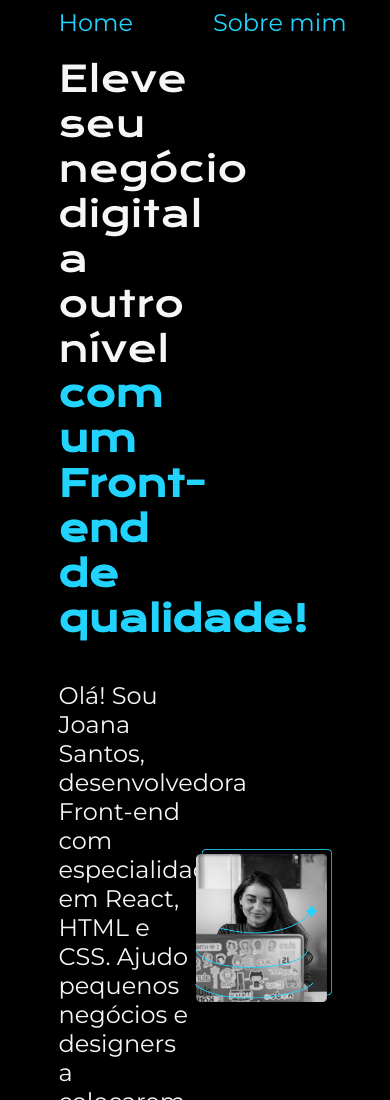
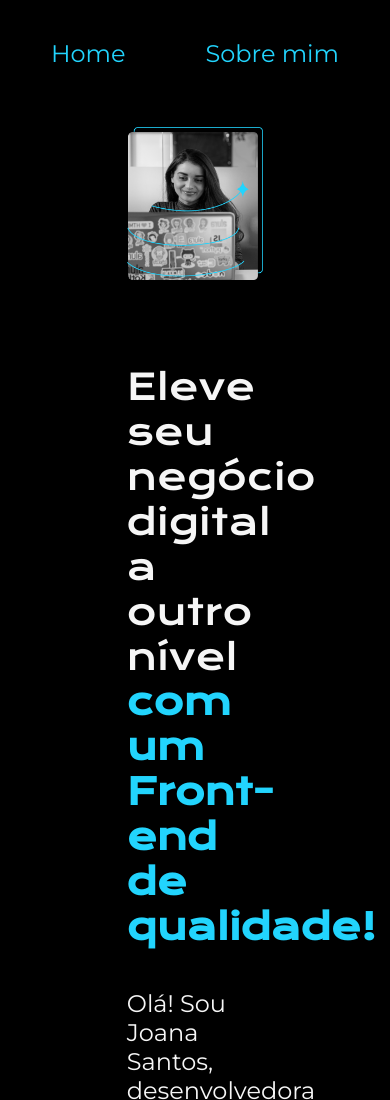
Before and after one commit to renancvitor/oracle-alura-g8One, a plain HTML site: page html_css-inicializacao/index.html in a window 390 px wide. Shown: the top 1100 px of the page. Drawn offline with nearby package versions, Linux system fonts and the light colour scheme.

Commit message:
Fim do módulo 03

```diff
--- a/html_css-inicializacao/styles/style.css
+++ b/html_css-inicializacao/styles/style.css
@@ -35,6 +35,7 @@ body {
     display: flex;
     align-items: center;
     justify-content: space-between;
+    gap: 5.25rem;
 }
 
 .cabecalho__menu__link {
@@ -120,3 +121,17 @@ body {
     font-size: 1.5rem;
     font-weight: 400;
 }
+
+@media (max-width: 1200px) {
+    .cabecalho {
+        padding: 10%;
+    }
+
+    .cabecalho__menu {
+        justify-content: center;
+    }
+
+    .apresentacao {
+        flex-direction: column-reverse;
+    }
+}
```
